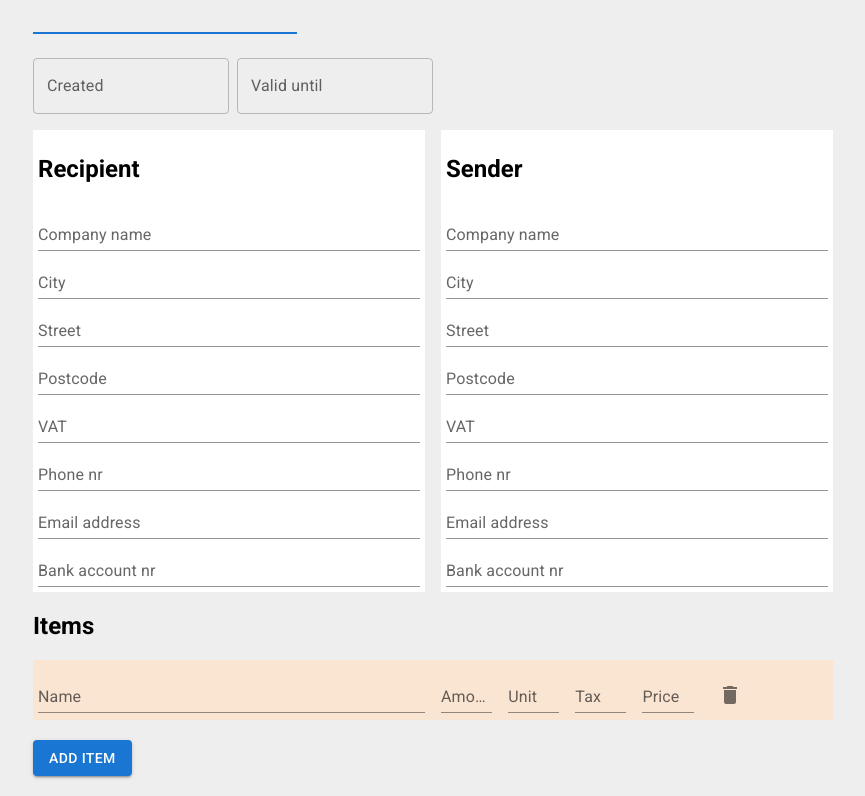
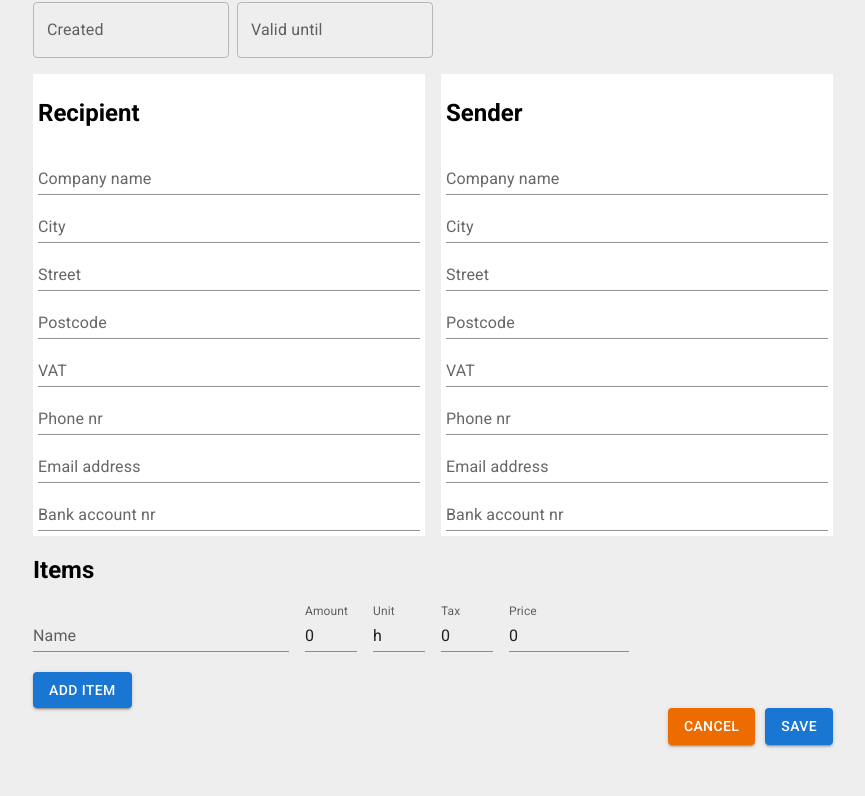
Before and after one commit to shcodenick/ups22, a React (Create React App) app: page /invoice in a window 1280 px wide. Shown: the part 259-1055 px from the top of the page, without its empty margins (207-1072 px from the left). After the commit the page ends 1024 px from the top, so only its background shows below. Built offline with nearby package versions, Linux system fonts and the light colour scheme.

Commit message:
dynamic addingi invoice items

```diff
--- a/src/components/InvoiceForm.tsx
+++ b/src/components/InvoiceForm.tsx
@@ -12,7 +12,7 @@ import { yupResolver } from "@hookform/resolvers/yup";
 
 import FormActions from './FormActions';
 import CompanyForm from './CompanyForm';
-import InvoiceItem from './InvoiceItem';
+import InvoiceItems from './InvoiceItems';
 
 
 const InvoicesFormBox = styled.div`
@@ -49,10 +49,7 @@ const InvoiceForm = () => {
         resolver: yupResolver(schema)
     });
 
-    const [itemsList, setItemsList] = useState<React.ReactNode[]>([]);
-    const handleAddItemClick = () => {
-        setItemsList([...itemsList, <InvoiceItem key={itemsList.length} />]);
-      };
+    const ItemsValues = [{}];
 
     const onSubmit = (data: any) => console.log(data);
 
@@ -60,7 +57,6 @@ const InvoiceForm = () => {
         <InvoicesFormBox>
             <FormProvider {...methods}>
             <form onSubmit={methods.handleSubmit(onSubmit)}>
-                <FormActions />
                 <h2>{t('newinvoice')}</h2>
                 <Grid item container spacing={1} xs={6}>
                     <Grid item xs={8}>
@@ -124,15 +120,9 @@ const InvoiceForm = () => {
                     </Grid>
                 </Grid>
 
-                <h2>{t('items')}</h2>
-                <InvoiceItem />
-                {itemsList.map((component, index) => (
-                    <div key={index}>{component}</div>
-                ))}
+                <InvoiceItems />
 
-                <Button onClick={handleAddItemClick} variant="contained" color="primary" sx={{marginTop: '20px'}}>
-                    {t('add_item')}
-                </Button>
+                <FormActions />
             </form>
             </FormProvider>
         </InvoicesFormBox>
--- a/src/components/InvoiceItem.tsx
+++ /dev/null
@@ -1,72 +0,0 @@
-import React from 'react';
-import styled from '@emotion/styled';
-import { useTranslation } from 'react-i18next';
-import { TextField, Grid } from '@mui/material';
-import IconButton from '@mui/material/IconButton';
-import DeleteIcon from '@mui/icons-material/Delete';
-import { useFormContext } from "react-hook-form";
-
-const InvoiceItemBox = styled.div`
-    background-color: #FAE5D3;
-    padding: 5px;
-`;
-
-const InvoiceItem = () => {
-    const { t } = useTranslation();
-    const { register } = useFormContext();
-
-    return (
-        <InvoiceItemBox>
-            <Grid container spacing={2}>
-                <Grid item xs={6}>
-                    <TextField
-                        fullWidth
-                        label={t('name')}
-                        variant="standard"
-                        {...register('name[]')}
-                    />
-                </Grid>
-                <Grid item xs={1}>
-                    <TextField
-                        fullWidth
-                        label={t('amount')}
-                        variant="standard"
-                        name="amount[]"
-                    />
-                </Grid>
-                <Grid item xs={1}>
-                    <TextField
-                        fullWidth
-                        label={t('unit')}
-                        variant="standard"
-                        name="unit[]"
-                    />
-                </Grid>
-                <Grid item xs={1}>
-                    <TextField
-                        fullWidth
-                        label={t('tax')}
-                        variant="standard"
-                        name="tax[]"
-                    />
-                </Grid>
-                <Grid item xs={1}>
-                    <TextField
-                        fullWidth
-                        label={t('price')}
-                        variant="standard"
-                        name="price[]"
-                    />
-                </Grid>
-                <Grid item xs={1}>
-                    <IconButton aria-label="delete" sx={{marginTop: '10px'}}>
-                        <DeleteIcon />
-                    </IconButton>
-                </Grid>
-            </Grid>
-        </InvoiceItemBox>
-    );
-};
-
-
-export default InvoiceItem;
--- /dev/null
+++ b/src/components/InvoiceItems.tsx
@@ -0,0 +1,123 @@
+import React, { useState } from 'react';
+import styled from '@emotion/styled';
+import { useTranslation } from 'react-i18next';
+import { Button, TextField, Grid } from '@mui/material';
+import IconButton from '@mui/material/IconButton';
+import DeleteIcon from '@mui/icons-material/Delete';
+import { useFormContext } from "react-hook-form";
+
+
+const InvoiceItemsBox = styled.div`
+
+`;
+
+const InvoiceItems = () => {
+    const { t } = useTranslation();
+    const { register } = useFormContext();
+
+    interface Item {
+        name: string;
+        amount: number;
+        unit: string;
+        tax: number;
+        price: number;
+        [key: string]: string | number;
+      }
+
+    const emptyItem = { name: "", amount: 0, unit: "h", tax: 0, price: 0 }
+
+    const [itemsList, setItemsList] = useState<Item[]>([emptyItem]);
+
+    let handleChange = (i:number, e:React.ChangeEvent<HTMLInputElement | HTMLTextAreaElement>) => {
+        let newFormValues = [...itemsList];
+        newFormValues[i][e.target.name] = e.target.value;
+        setItemsList(newFormValues);
+     }
+
+    let addFormFields = () => {
+        setItemsList([...itemsList, emptyItem])
+     }
+
+    let removeFormFields = (i:number) => {
+        let newFormValues = [...itemsList];
+        newFormValues.splice(i, 1);
+        setItemsList(newFormValues)
+    }
+
+    return (
+        <InvoiceItemsBox>
+            <h2>{t('items')}</h2>
+            {itemsList.map((item, index) => (
+                <Grid container spacing={2}>
+                    <Grid item xs={4}>
+                    <TextField
+                        label={t('name')}
+                        fullWidth
+                        variant="standard"
+                        defaultValue={item.name || ""}
+                        {...register(`itemsList[${index}].name`)}
+                        onChange={e => handleChange(index, e)}
+                    />
+                    </Grid>
+                    <Grid item xs={1}>
+                    <TextField
+                        label={t('amount')}
+                        fullWidth
+                        variant="standard"
+                        defaultValue={item.name || 0}
+                        {...register(`itemsList[${index}].amount`)}
+                        onChange={e => handleChange(index, e)}
+                    />
+                    </Grid>
+                    <Grid item xs={1}>
+                    <TextField
+                        label={t('unit')}
+                        fullWidth
+                        variant="standard"
+                        defaultValue={item.unit || "h"}
+                        {...register(`itemsList[${index}].unit`)}
+                        onChange={e => handleChange(index, e)}
+                    />
+                    </Grid>
+                    <Grid item xs={1}>
+                    <TextField
+                        label={t('tax')}
+                        fullWidth
+                        variant="standard"
+                        defaultValue={item.tax || 0}
+                        {...register(`itemsList[${index}].tax`)}
+                        onChange={e => handleChange(index, e)}
+                    />
+                    </Grid>
+                    <Grid item xs={2}>
+                    <TextField
+                        label={t('price')}
+                        fullWidth
+                        variant="standard"
+                        defaultValue={item.price || 0}
+                        {...register(`itemsList[${index}].price`)}
+                        onChange={e => handleChange(index, e)}
+                    />
+                    </Grid>
+
+                    <Grid item xs={2}>
+                    {
+                        index ?
+                        <IconButton onClick={() => removeFormFields(index)} aria-label="delete" sx={{marginTop: '10px'}}>
+                            <DeleteIcon />
+                        </IconButton>
+                        : null
+                    }
+                    </Grid>
+                </Grid>
+            ))}
+
+            <Button onClick={() => addFormFields()} variant="contained" color="primary" sx={{marginTop: '20px'}}>
+                {t('add_item')}
+            </Button>
+        </InvoiceItemsBox>
+    );
+};
+
+
+export default InvoiceItems;
```
